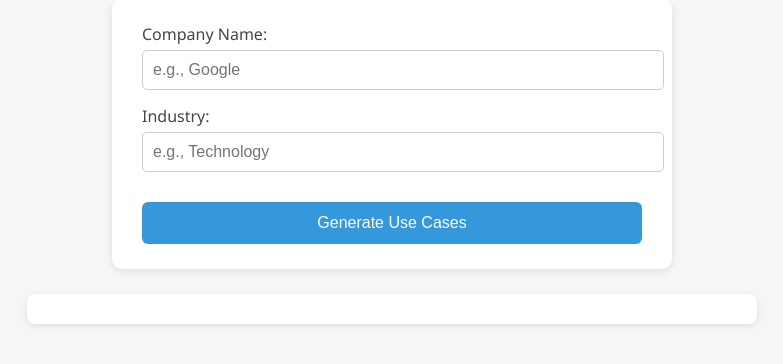
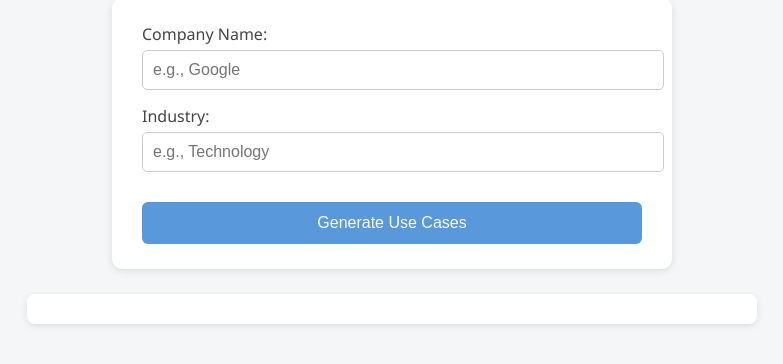
Before and after one commit to pramodreddy9949/botX, a plain HTML site: page frontend/index.html in a window 1280 px wide. Shown: the part 126-490 px from the top of the page, without its empty margins (248-1031 px from the left). Drawn offline with Linux system fonts and the light colour scheme.

Commit message:
Update index.html in as per customer review changed the colour

```diff
--- a/frontend/index.html
+++ b/frontend/index.html
@@ -46,7 +46,7 @@
 
     button {
       width: 100%;
-      background-color: #3498db;
+      background-color: #5898db;
       color: white;
       padding: 12px;
       margin-top: 15px;
```
